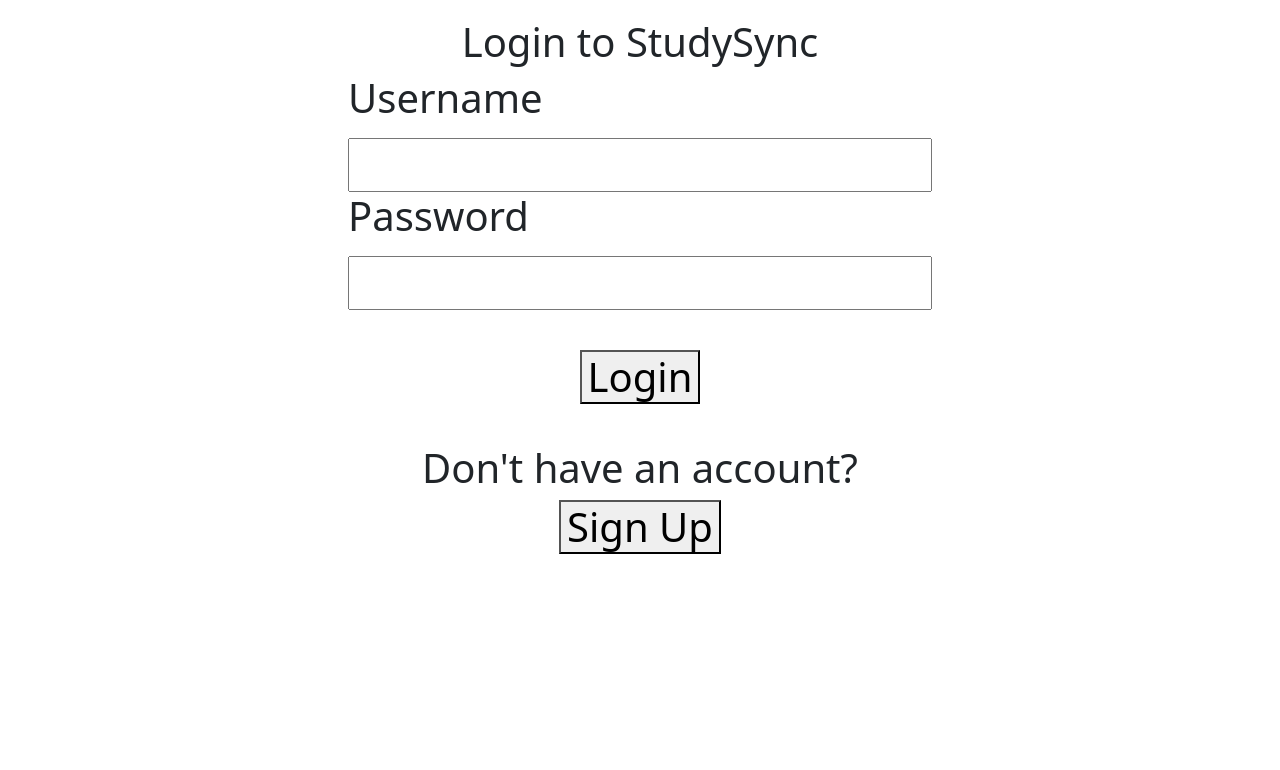
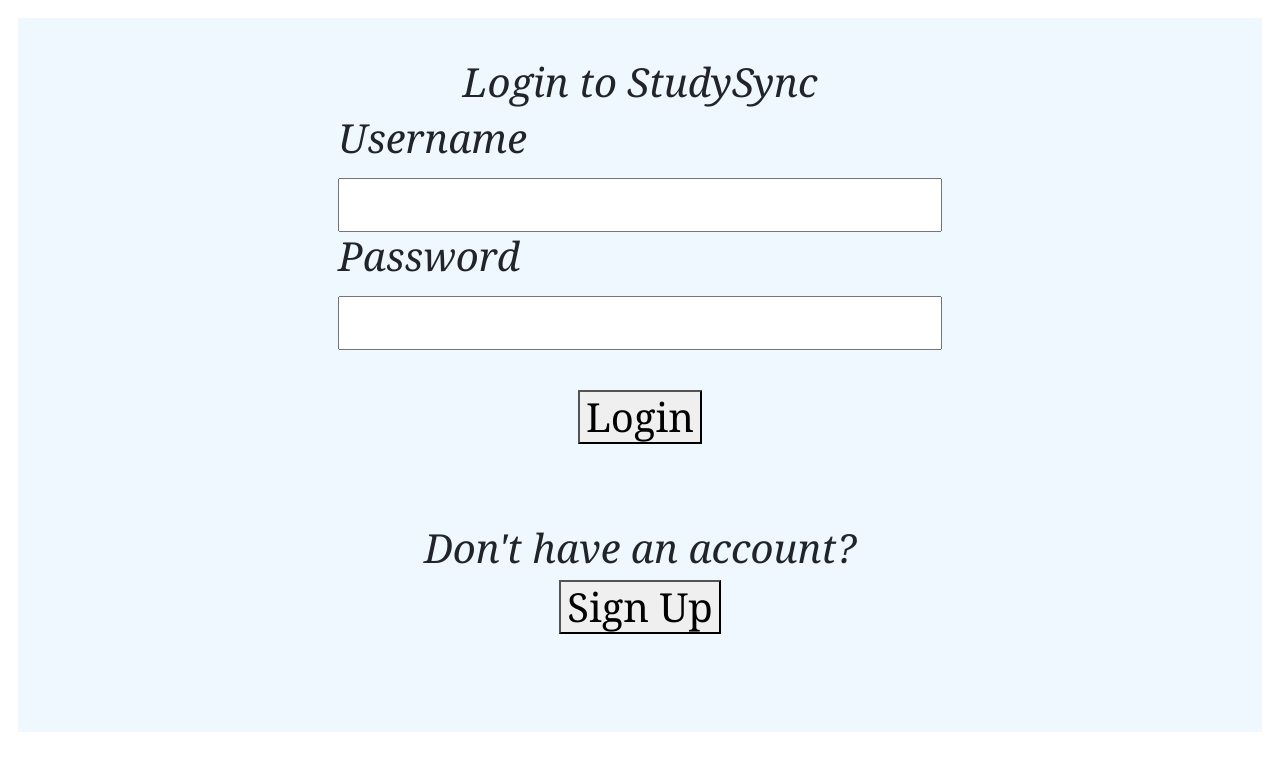
Before and after one commit to myCoalSmells/study_sync, a React (Create React App) app: page /login in a window 1280 px wide. Shown: the top 770 px of the page. Built offline with nearby package versions, Linux system fonts and the light colour scheme.

Commit message:
changed visuals slightly

```diff
--- a/src/Header.js
+++ b/src/Header.js
@@ -11,6 +11,7 @@
   const navigate = useNavigate();
 
   return (
+    <div style={{backgroundImage: 'url("https://i.imgur.com/PpZlIRy.jpeg")'}}>
     <div className="header">
       <head>
         <link
@@ -38,6 +39,7 @@
         <EmailIcon className="header__icon" fontSize="large" />
       </IconButton>
     </div>
+    </div>
   );
 }
 
--- a/src/LoginPage.module.css
+++ b/src/LoginPage.module.css
@@ -1,4 +1,8 @@
 .login{
+    background-color: #f0f8ff;
+    padding: 40px;
+    font-family: Georgia;
+    font-style: italic;
     display: flex;
     flex-direction: column;
     align-items: center;
@@ -6,6 +10,8 @@
 }
 
 .container{
+    background-color: #f0f8ff;
+    font-family: Georgia;
     display: flex;
     justify-content: center;
     margin: 5vh;
--- a/src/ProfileCards.module.css
+++ b/src/ProfileCards.module.css
@@ -17,13 +17,15 @@
 
 .cardContainer {
     display: flex;
+    padding: 40px;
+    font-family: Georgia;
     flex-direction: column;
     justify-content: center;
     align-items: center;
   }
 
 .studentCards__container{
-    display:flex;
+    display: flex;
     justify-content: center;
     margin-top: 5vh;
 }
--- a/src/ProfilePage.module.css
+++ b/src/ProfilePage.module.css
@@ -1,10 +1,17 @@
 .container {
+    background-color: #f0f8ff;
+    padding: 40px;
+    font-family: Georgia;
+    color: blue;
     display: flex;
     flex-direction: column;
     margin: 20px;
 }
 
 .subcontainer {
+    background-color: #f0f8ff;
+    padding: 40px;
+    font-family: Georgia;
     display: flex;
     flex-direction: row;
     justify-content: space-between;
```
